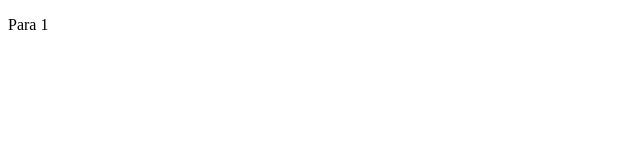
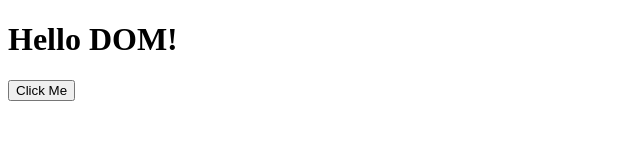
Before and after one commit to shreejata23guin/learn-js, a plain HTML site: page index.html in a window 1280 px wide. Shown: the whole page, without its empty margins (0-640 px from the left). Drawn offline with Linux system fonts and the light colour scheme.

Commit message:
new update

```diff
--- a/index.html
+++ b/index.html
@@ -1,15 +1,31 @@
+<!-- <!doctype html>
+<html lang="en">
+  <head>
+    <meta charset="utf-8">
+    <meta name="viewport" content="width=device-width,initial-scale=1">
+    <title>DOM Lesson 1</title>
+    <style>
+      .active { color: white; background: teal; padding: 4px; }
+    </style>
+  </head>
+  <body>
+    <h1 id="title">Original title</h1>
+    <button id="btn">Click me</button>
+
+    <script src="script2.js"></script>
+    <rel="stylesheet" href="style.css">
+  </body>
+</html> -->
+
 <!DOCTYPE html>
 <html lang="en">
 <head>
     <meta charset="UTF-8">
-    <meta name="viewport" content="width=device-width, initial-scale=1.0">
-    <title>Document</title>
+    <title>DOM Lesson 1</title>
 </head>
 <body>
-    <p class="info">Para 1
-
-    </p>
-    <p class="info"></p>
+    <h1 id="heading">Hello DOM!</h1>
+    <button id="btn">Click Me</button>
 
     <script src="script2.js"></script>
 </body>
--- /dev/null
+++ b/style.css
@@ -0,0 +1,34 @@
+h1{
+    color: yellow;
+    text-decoration: line-through;
+}
+
+.heading{
+    color: red;
+    text-decoration: underline;
+}
+h1 {
+    color: blue;
+    text-decoration: none;
+}
+h4 {
+    color: green;
+    text-decoration: none;
+}
+
+body {
+    background-color:palevioletred;
+}
+button{
+    background-color: #4CAF50; /* Green */
+    border: none;
+    color: white;
+    padding: 15px 32px;
+    text-align: center;
+    text-decoration: none;
+    display: inline-block;
+    font-size: 16px;
+    margin: 4px 2px;
+    cursor
+: pointer;
+}
```
Also changed, not shown: script2.js (+96 -0 lines).
